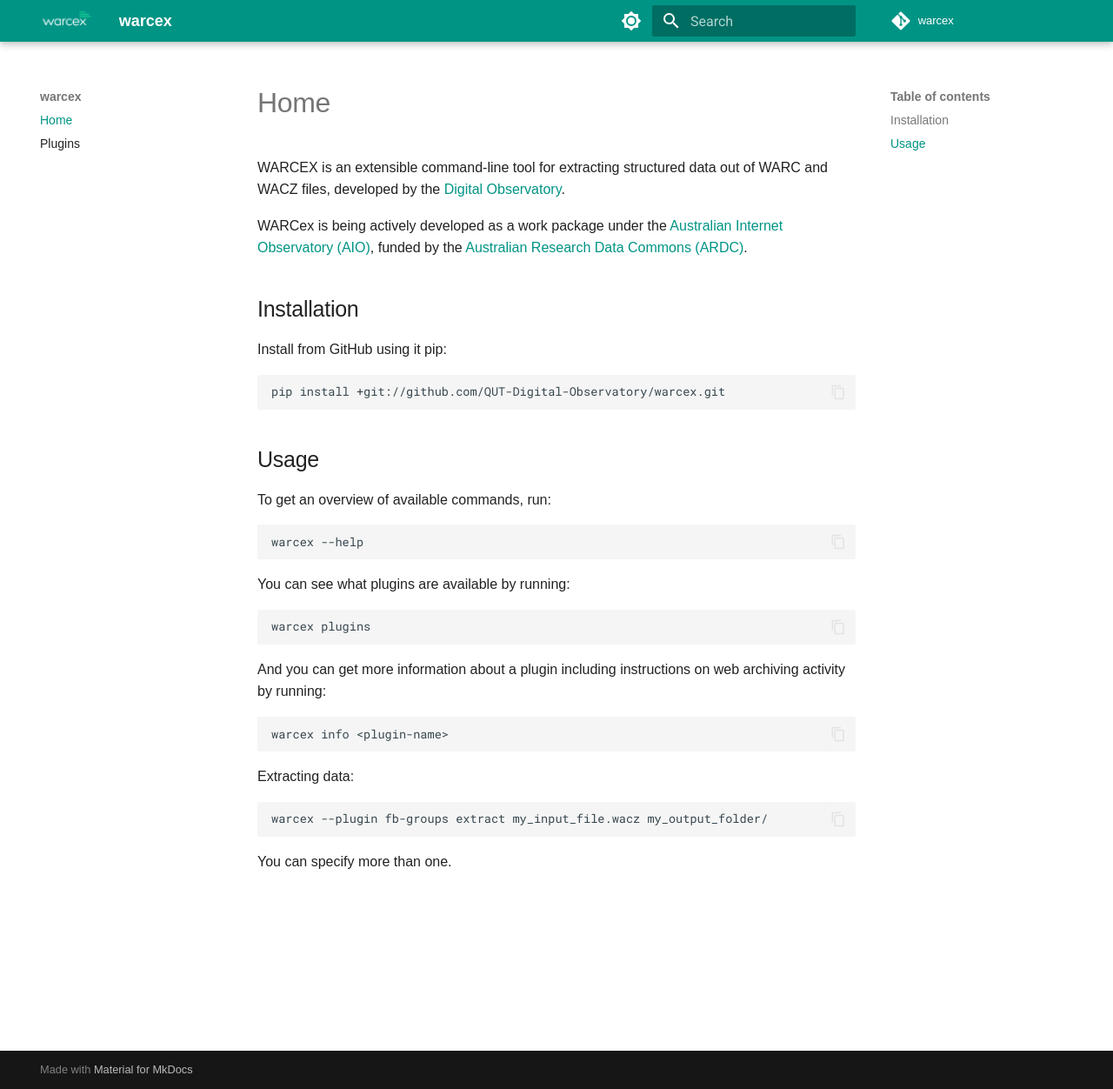
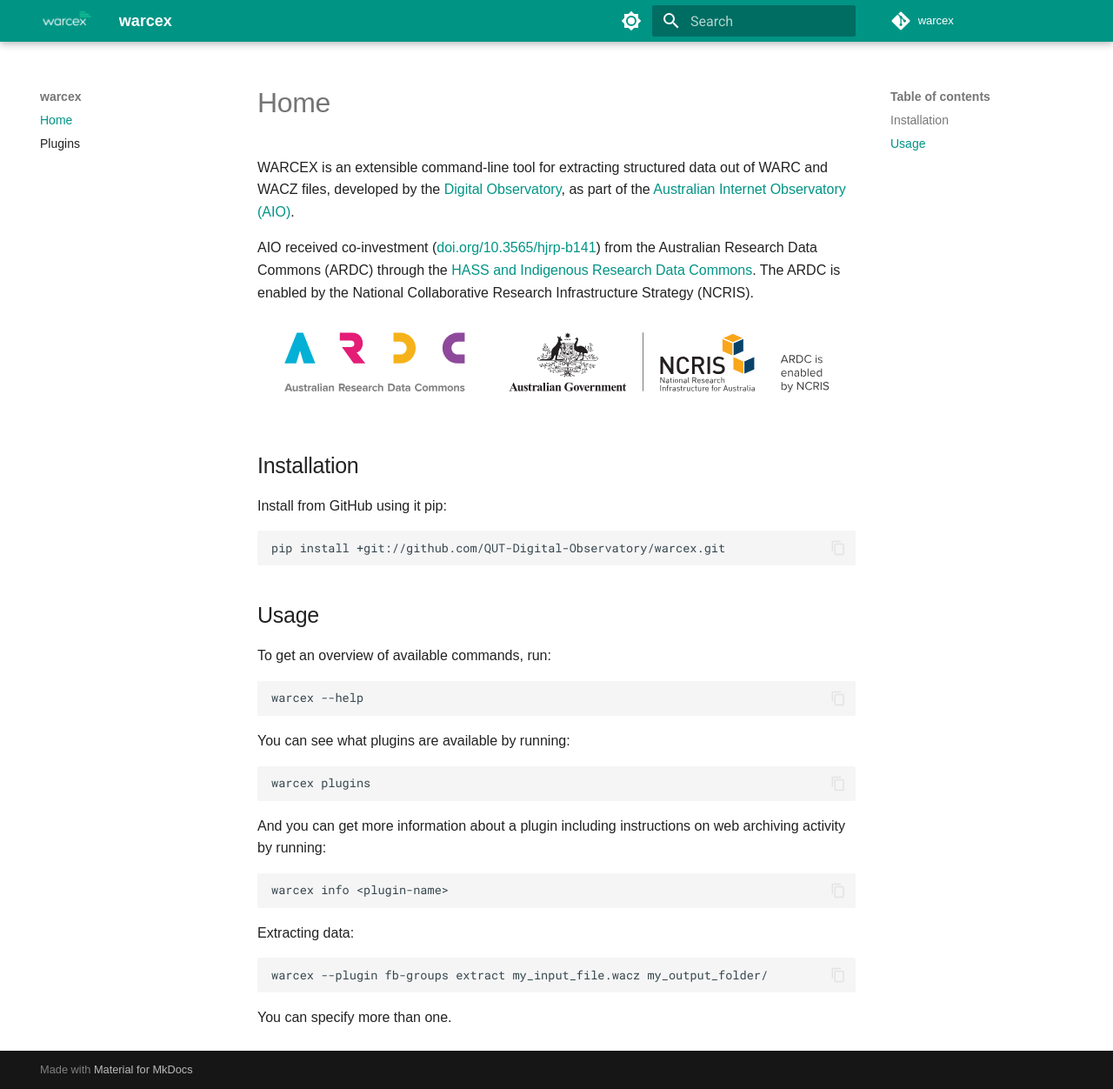
Before and after one commit to QUT-Digital-Observatory/warcex, an MkDocs documentation site: the page built from docs/index.md, in a window 1280 px wide and 1252 px high. Shown: the whole window at 87% size. Built offline with MkDocs 1.6.1 and Material for MkDocs 9.7.7, drawn with Linux system fonts in a browser that asks for light colours; some web fonts are replaced; comment, search, counter and statistics services are not loaded.

Commit message:
add ARDC logo

```diff
--- a/docs/index.md
+++ b/docs/index.md
@@ -2,9 +2,12 @@
 title: "warcex"
 ---
 
-WARCEX is an extensible command-line tool for extracting structured data out of WARC and WACZ files, developed by the [Digital Observatory](https://www.digitalobservatory.net.au/).
+WARCEX is an extensible command-line tool for extracting structured data out of WARC and WACZ files, developed by the [Digital Observatory](https://www.digitalobservatory.net.au/), as part of the [Australian Internet Observatory (AIO)](https://internetobservatory.org.au/).
 
-WARCex is being actively developed as a work package under the [Australian Internet Observatory (AIO)](https://internetobservatory.org.au/), funded by the [Australian Research Data Commons (ARDC)](https://ardc.edu.au/).
+AIO received co-investment ([doi.org/10.3565/hjrp-b141](https://doi.org/10.3565/hjrp-b141)) from the Australian Research Data Commons (ARDC) through the [HASS and Indigenous Research Data Commons](https://ardc.edu.au/hass-and-indigenous-research-data-commons/). The ARDC is enabled by the National Collaborative Research Infrastructure Strategy (NCRIS).
+
+![](images/ardc-banner-logo.svg)
+
 
 ## Installation
 
```
Also changed, not shown: docs/images/ardc-banner-logo.svg (added).
